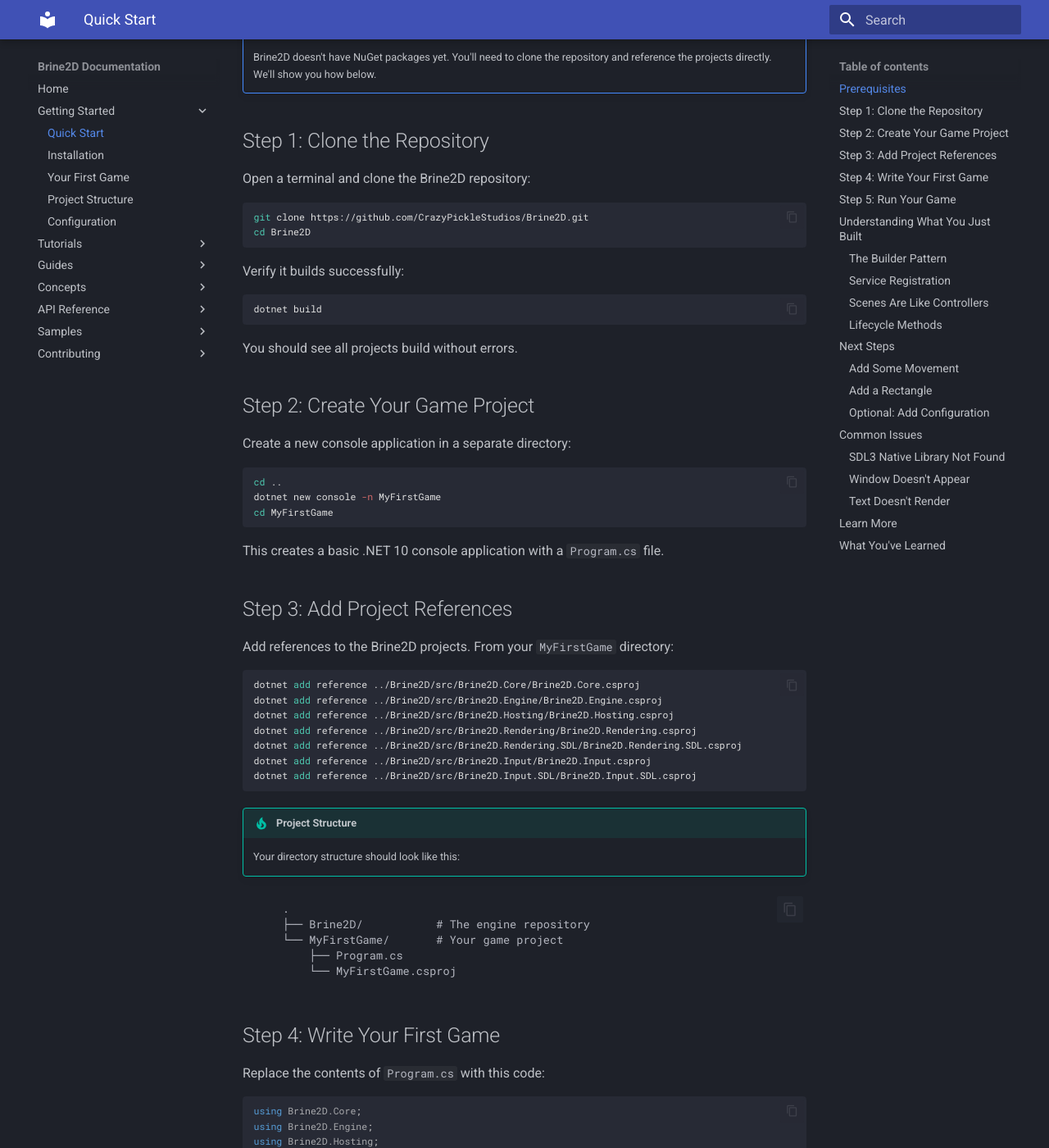
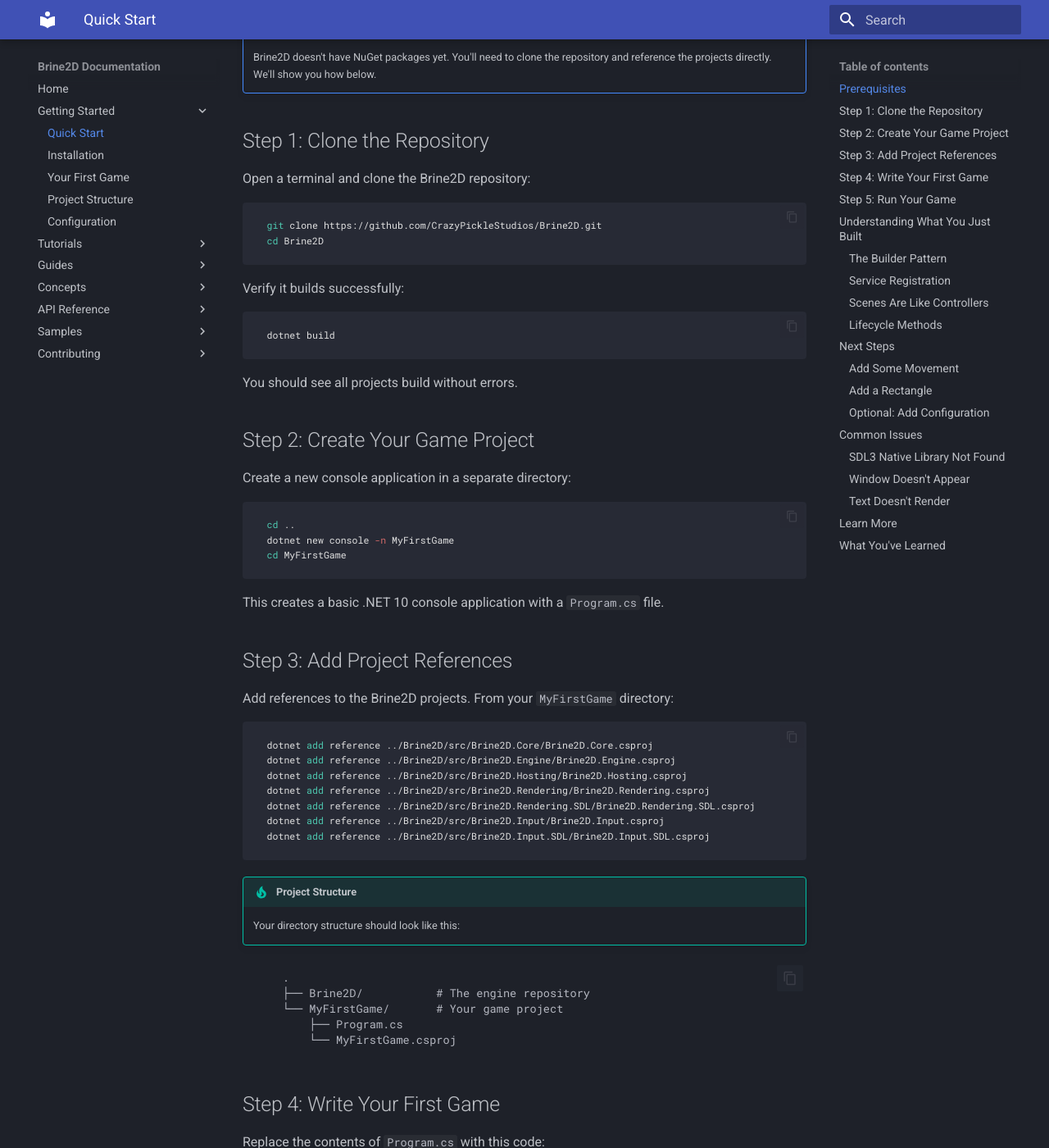
Before and after one commit to CrazyPickleStudios/Brine2D-Documentation, an MkDocs documentation site: the page built from docs/getting-started/quickstart.md, in a window 1280 px wide and 1400 px high, scrolled down 466 px. Shown: the whole window at 82% size. Built offline with MkDocs 1.6.1 and Material for MkDocs 9.7.7, drawn with Linux system fonts in a browser that asks for light colours; nearby versions of some CDN libraries.

```diff
--- a/docs/stylesheets/prism-material-slate.css
+++ b/docs/stylesheets/prism-material-slate.css
@@ -22,15 +22,12 @@
 
 /* Code blocks */
 pre[class*="language-"] {
+    padding: .7720588235em 1.1764705882em;
     margin: 0.5em 0;
     overflow: auto;
     border-radius: 0.3em;
     background: hsla(var(--md-hue),15%,18%,1);
 }
-
-    pre[class*="language-"] > code {
-        padding: .7720588235em 1.1764705882em;
-    }
 
 :not(pre) > code[class*="language-"],
 pre[class*="language-"] {
@@ -142,7 +139,6 @@
 /* Line highlighting */
 pre[class*="language-"] > code[class*="language-"] {
     position: relative;
-    z-index: 1;
 }
 
 .line-highlight {
```
